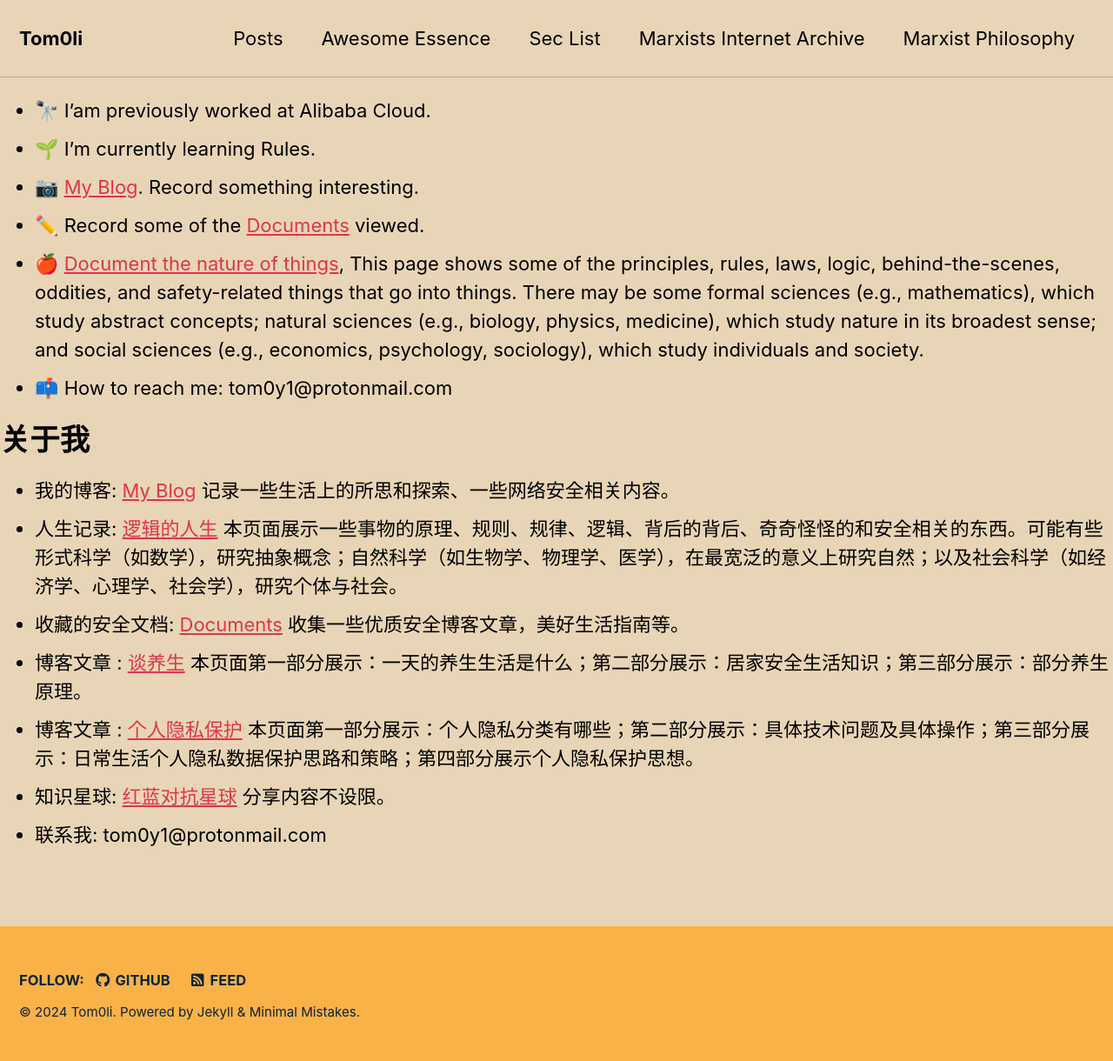
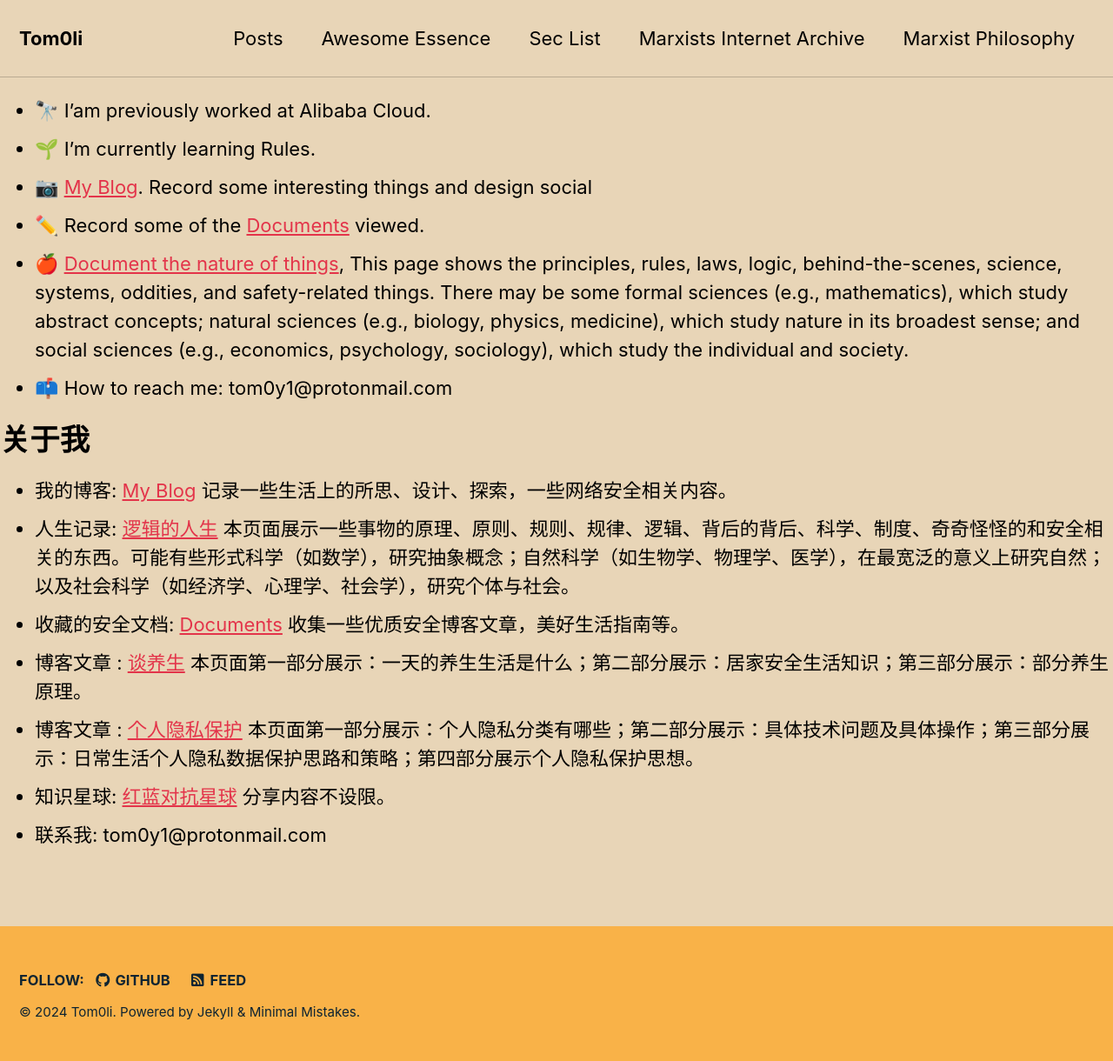
Before and after one commit to tom0li/tom0li.github.io, a Jekyll site: the page built from about.md, in a window 1280 px wide. Shown: the whole page at 87% size. Built offline with Jekyll 4.4.1, drawn with Linux system fonts in a browser that asks for light colours; cached includes are drawn as plain includes; our own code applies the rules of GitHub Pages for plain Markdown files.

Commit message:
Update about.md

```diff
--- a/about.md
+++ b/about.md
@@ -5,15 +5,15 @@ title: "About Me 👋"
 
 - 🔭 I’am previously worked at Alibaba Cloud.
 - 🌱 I’m currently learning Rules.
-- 📷 [My Blog](https://tom0li.github.io/). Record something interesting.
+- 📷 [My Blog](https://tom0li.github.io/). Record some interesting things and design social
 - ✏️ Record some of the [Documents](https://github.com/tom0li/collection-document) viewed.
-- 🍎 [Document the nature of things](https://tom0li.github.io/awesome-essence/), This page shows some of the principles, rules, laws, logic, behind-the-scenes, oddities, and safety-related things that go into things. There may be some formal sciences (e.g., mathematics), which study abstract concepts; natural sciences (e.g., biology, physics, medicine), which study nature in its broadest sense; and social sciences (e.g., economics, psychology, sociology), which study individuals and society.
+- 🍎 [Document the nature of things](https://tom0li.github.io/awesome-essence/), This page shows the principles, rules, laws, logic, behind-the-scenes, science, systems, oddities, and safety-related things. There may be some formal sciences (e.g., mathematics), which study abstract concepts; natural sciences (e.g., biology, physics, medicine), which study nature in its broadest sense; and social sciences (e.g., economics, psychology, sociology), which study the individual and society.
 - 📫 How to reach me: tom0y1@protonmail.com
 
 # 关于我
 
-- 我的博客: [My Blog](https://tom0li.github.io/) 记录一些生活上的所思和探索、一些网络安全相关内容。
-- 人生记录: [逻辑的人生](https://tom0li.github.io/awesome-essence/) 本页面展示一些事物的原理、规则、规律、逻辑、背后的背后、奇奇怪怪的和安全相关的东西。可能有些形式科学（如数学），研究抽象概念；自然科学（如生物学、物理学、医学），在最宽泛的意义上研究自然；以及社会科学（如经济学、心理学、社会学），研究个体与社会。
+- 我的博客: [My Blog](https://tom0li.github.io/) 记录一些生活上的所思、设计、探索，一些网络安全相关内容。
+- 人生记录: [逻辑的人生](https://tom0li.github.io/awesome-essence/) 本页面展示一些事物的原理、原则、规则、规律、逻辑、背后的背后、科学、制度、奇奇怪怪的和安全相关的东西。可能有些形式科学（如数学），研究抽象概念；自然科学（如生物学、物理学、医学），在最宽泛的意义上研究自然；以及社会科学（如经济学、心理学、社会学），研究个体与社会。
 - 收藏的安全文档: [Documents](https://github.com/tom0li/collection-document) 收集一些优质安全博客文章，美好生活指南等。
 - 博客文章 : [谈养生](https://tom0li.github.io/posts/2020/1/11/%E8%B0%88%E5%85%BB%E7%94%9F/) 本页面第一部分展示：一天的养生生活是什么；第二部分展示：居家安全生活知识；第三部分展示：部分养生原理。
 - 博客文章 : [个人隐私保护](https://tom0li.github.io/%E4%B8%AA%E4%BA%BA%E9%9A%90%E7%A7%81%E4%BF%9D%E6%8A%A4/) 本页面第一部分展示：个人隐私分类有哪些；第二部分展示：具体技术问题及具体操作；第三部分展示：日常生活个人隐私数据保护思路和策略；第四部分展示个人隐私保护思想。
```
